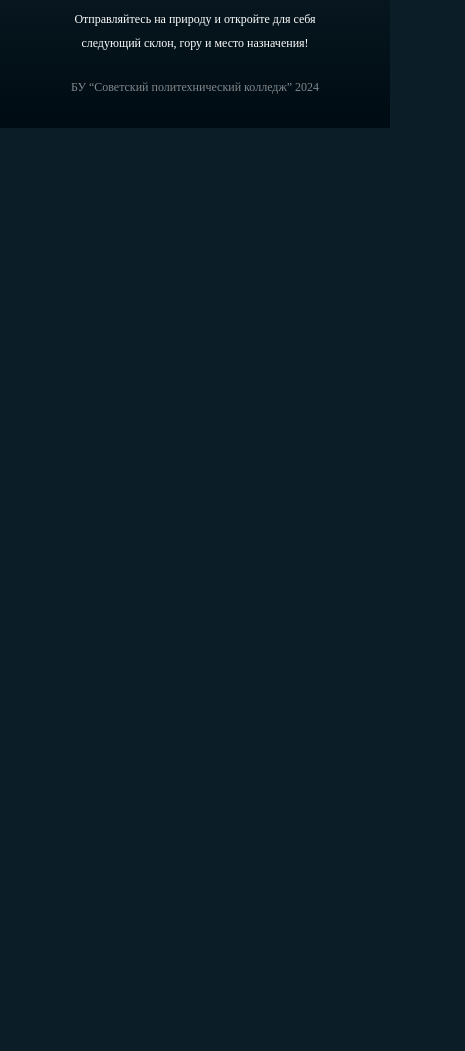
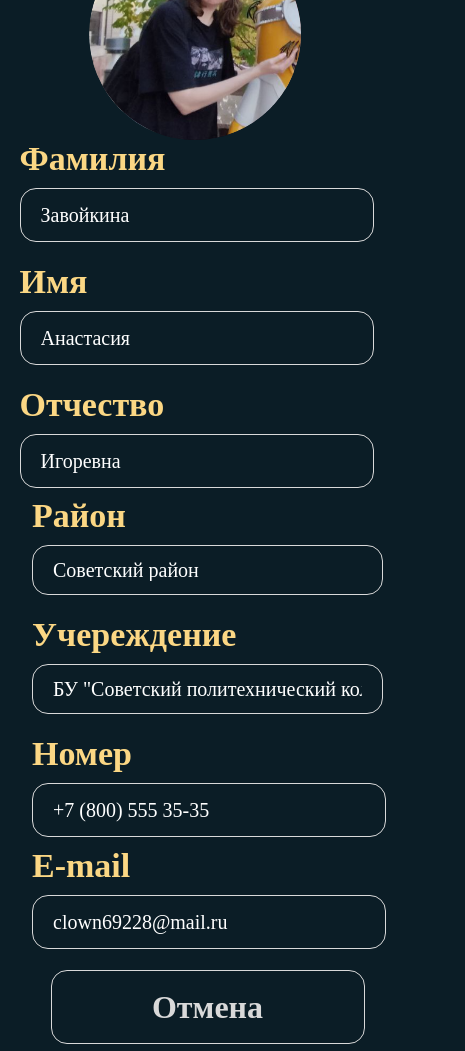
Before and after one commit to rikaimono69/hmao-registration, a plain HTML site: page settings.html in a window 390 px wide. Shown: the part 158-1209 px from the top of the page, 465 px wide, since content can reach past the window. Before the commit the page ends 844 px from the top, so only its background shows below. Drawn offline with Linux system fonts and the light colour scheme.

Commit message:
Add files via upload

```diff
--- a/settings.html
+++ b/settings.html
@@ -126,6 +126,58 @@
 
             </div>
     </article>
+    </div><div class="section-mobile">
+        <div class="mobile">
+            <div class="hover"> <img src="photo.png" class="image">
+                <div icon>
+                    <img src="Camera.png" class="icon">
+                </div>
+            </div>
+            <div class="buttons" style="flex-direction: column; gap: 21px;">
+                <div class="lala">
+                <label>Фамилия</label>
+                <input type="text" placeholder="Завойкина">
+                </div><div class="lala">
+                <label>Имя</label>
+                <input type="text" placeholder="Анастасия">
+                </div><div class="lala">
+                <label>Отчество</label>
+                <input type="text" placeholder="Игоревна">
+                </div>
+            </div>
+        </div>
+        <article style="gap: 21px;">
+
+            <div class="lala">
+            <label>Район</label>
+            <select id="options">
+                <option value="option1">Советский район</option>
+                <option value="option2">Другого не существует</option>
+            </select>
+            </div>
+            <div class="lala">
+            <label>Учереждение</label>
+            <select id="options">
+                <option value="option1">БУ "Советский политехнический колледж"</option>
+                <option value="option2">Другого не существует</option>
+            </select>
+            </div>
+            <div class="buttons">
+                <div class="lala">
+                <label>Номер</label>
+                <input type="text" placeholder="+7 (800) 555 35-35">
+            </div>
+            <div class="lala">
+                <label>E-mail</label>
+                <input type="email" placeholder="clown69228@mail.ru">
+                </div>
+            </div>
+            <div class="buttons">
+                <a href="index.html" class="bcancel" >Отмена</a>
+                <a href="index.html" class="bsave" >Сохранить</a>
+
+            </div>
+    </article>
     </div>
 
 
```
